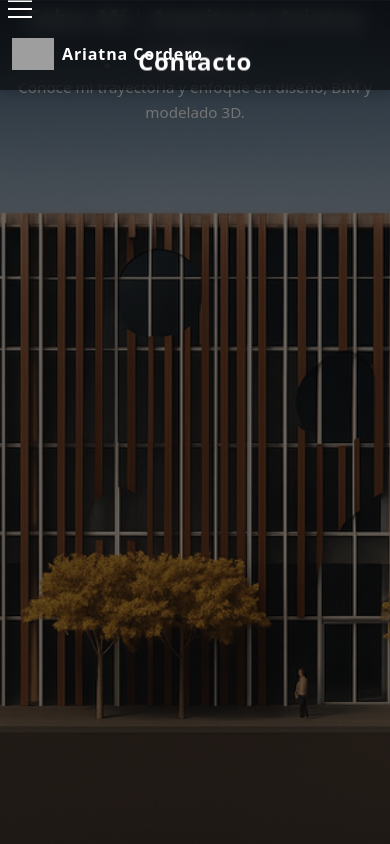
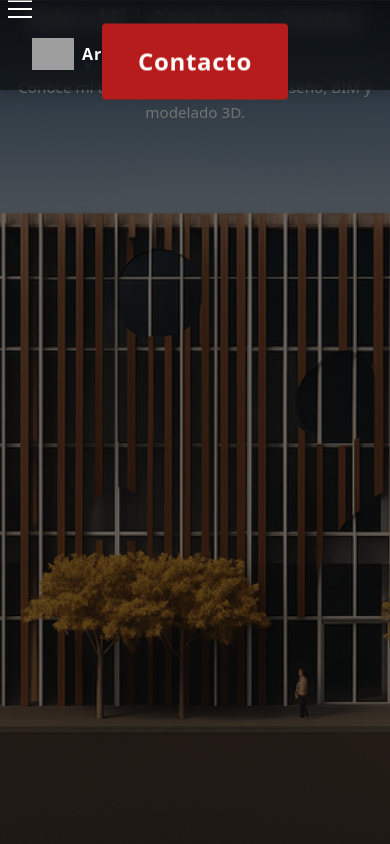
Before and after one commit to JuSarmi/Arquitecta-Ariatna-Cordero, a plain HTML site: page sobre.html in a window 390 px wide. Shown: the top 844 px of the page. Drawn offline with Linux system fonts and the light colour scheme; grey boxes are pictures that could not be loaded.

Commit message:
hamburgesa

```diff
--- a/assets/css/style.css
+++ b/assets/css/style.css
@@ -394,6 +394,11 @@ a:hover{color:var(--clr-accent)}
 
 /* Media Query para pantallas pequeñas (móviles) */
 @media (max-width: 768px) {
+  /* CAMBIO 1: Ajustar el nav-wrapper para que no limite el menú */
+  .nav-wrapper {
+    padding-inline: var(--space-md);
+  }
+
   .nav-toggle {
     display: block; /* Mostramos el botón de hamburguesa */
   }
@@ -429,12 +434,17 @@ a:hover{color:var(--clr-accent)}
     padding: .5rem 1rem;
   }
 
+  /* CAMBIO 2: Estilo específico para el botón dentro del menú móvil */
   .main-nav .cta-primary {
-    /* Si tienes un botón de contacto, hacemos que se vea diferente */
     background: var(--clr-accent);
     color: var(--clr-light);
     padding: .75em 1.5em;
     border-radius: 4px;
+    font-size: 1.5rem; /* Asegurar que tenga el mismo tamaño de fuente */
+  }
+
+  .main-nav .cta-primary:hover {
+    background: #8e1515; /* Mantener el efecto hover */
   }
 }
 
--- a/sobre.html
+++ b/sobre.html
@@ -81,17 +81,17 @@ height="0" width="0" style="display:none;visibility:hidden"></iframe></noscript>
     </button>
     <div class="nav-wrapper">
       <a href="index.html" class="logo">
-    <img src="assets/img/logo-ac.svg"
+        <img src="assets/img/logo-ac.svg"
          width="42" height="42"
          alt="Monograma AC - Ariatna Cordero">
-    <span class="logo__text">Ariatna&nbsp;Cordero</span>
-  </a>
+        <span class="logo__text">Ariatna&nbsp;Cordero</span>
+      </a>
       <nav class="main-nav">
         <ul>
           <li><a href="index.html">Inicio</a></li>
           <li><a href="sobre.html" class="active">Sobre mí</a></li>
           <li><a href="portafolio.html">Portafolio</a></li>
-          <li><a href="contacto.html">Contacto</a></li>
+          <li><a href="contacto.html"class="cta-primary">Contacto</a></li>
         </ul>
       </nav>
     </div>
```
Also changed, not shown: portafolio.html (+1 -1 lines).
